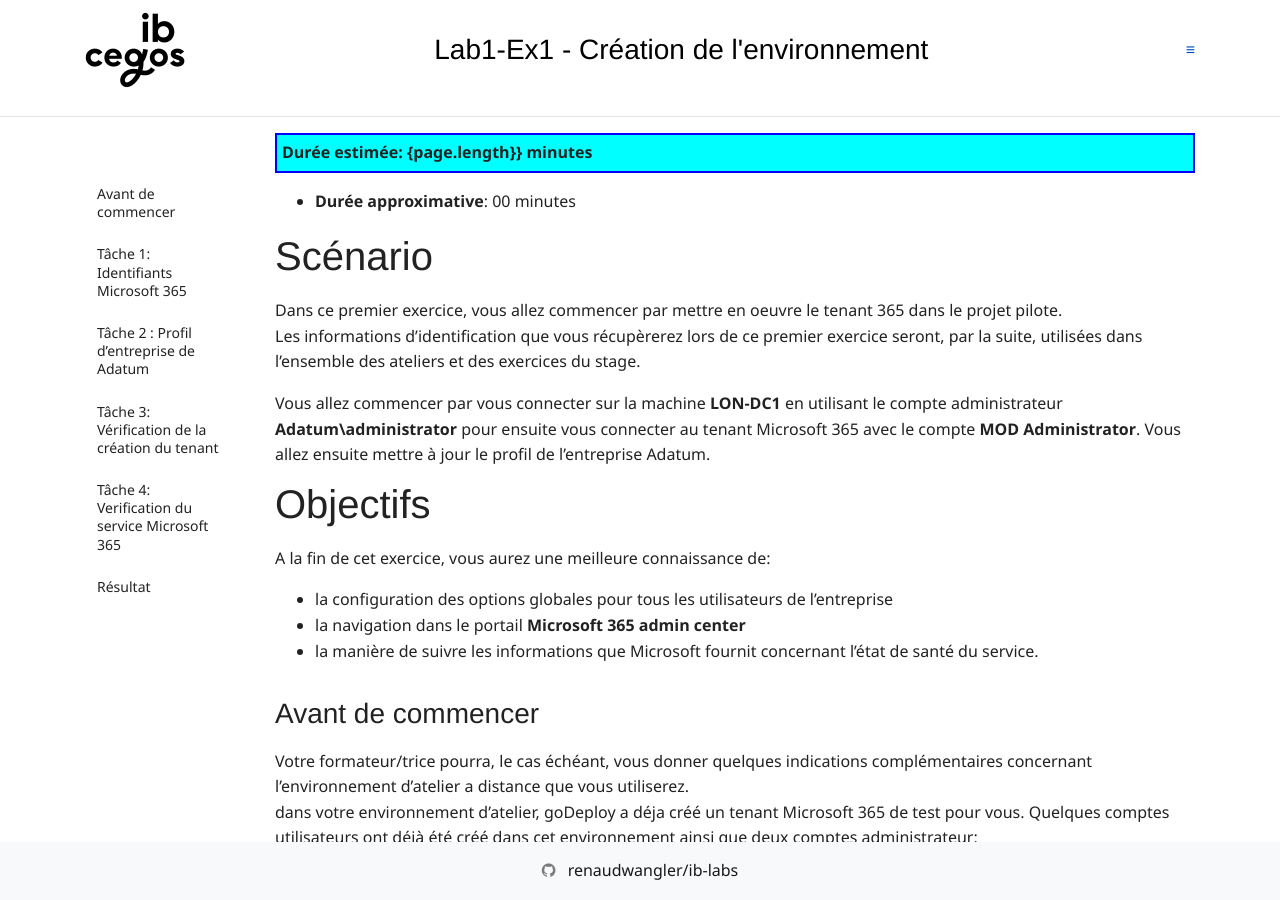
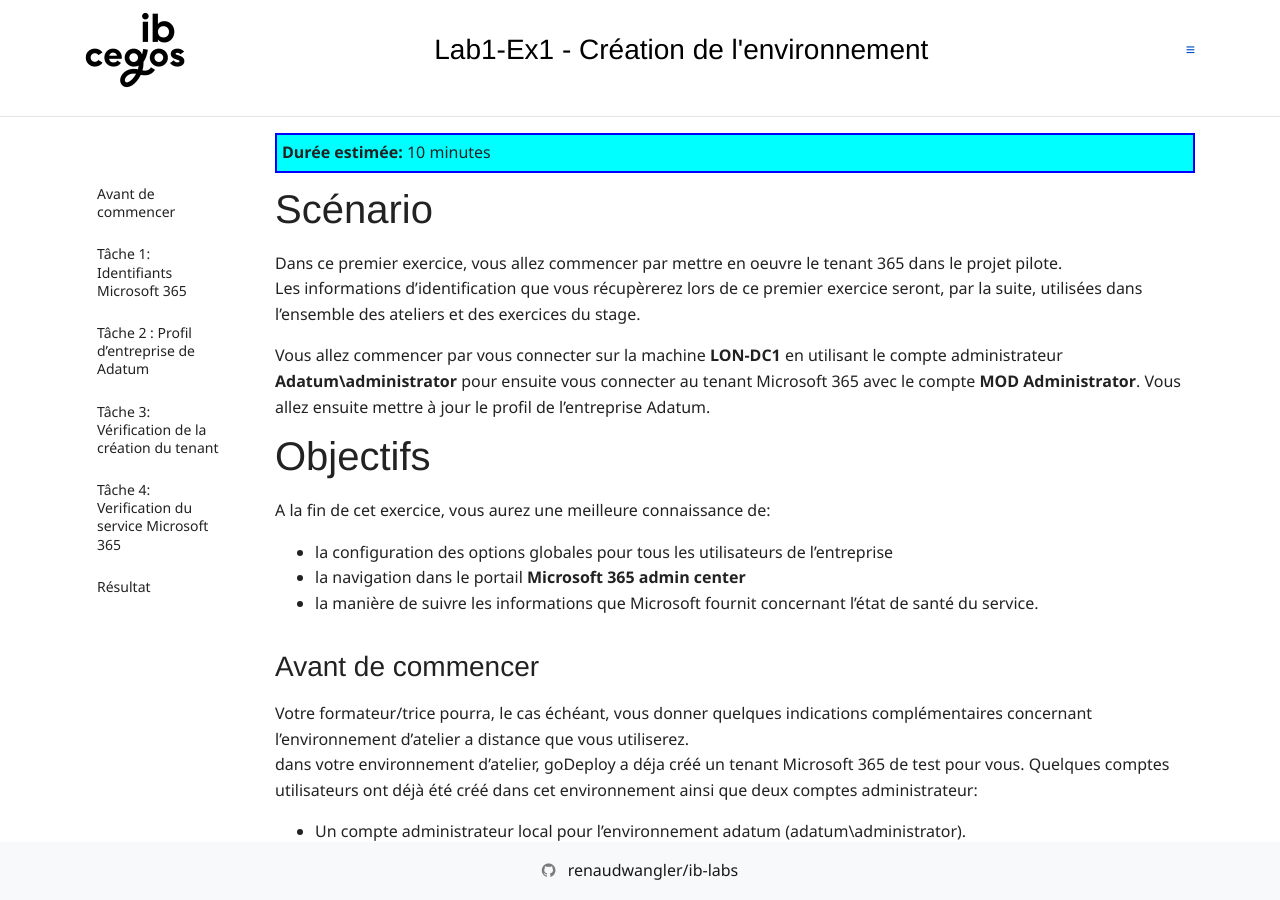
Before and after one commit to renaudwangler/ib-labs, a Jekyll site: the page built from msms030fr/lab1e1.md, in a window 1280 px wide and 900 px high. Built offline with Jekyll 4.4.1, drawn with Linux system fonts in a browser that asks for light colours; nearby versions of some CDN libraries; comment, search, counter and statistics services are not loaded.

```diff
--- a/_layouts/page.html
+++ b/_layouts/page.html
@@ -35,7 +35,7 @@ layout: default
             <hr class="" />
             <article class="col-sm-10 mb-5">
                 {% if page.length != "00" %}
-                  <div style="background-color: aqua;padding:5px;font-weight: bold;border:solid blue 2px"><strong>Durée estimée: </strong>{page.length}} minutes</div>
+                  <div style="background-color: aqua;padding:5px;border:solid blue 2px"><strong>Durée estimée: </strong>{{page.length}} minutes</div>
                 {% endif %}
                 {{ content }}
             </article>
--- a/msms030fr/lab1e1.md
+++ b/msms030fr/lab1e1.md
@@ -3,8 +3,6 @@ layout: page
 title: "Lab1-Ex1 - Création de l'environnement"
 length: "10"
 ---
-- **Durée approximative**: 00 minutes
-
 # Scénario
 Dans ce premier exercice, vous allez commencer par mettre en oeuvre le tenant 365 dans le projet pilote.
 Les informations d'identification que vous récupèrerez lors de ce premier exercice seront, par la suite, utilisées dans l'ensemble des ateliers et des exercices du stage.
```
Also changed, not shown: msms030fr/lab1e2.md (+0 -2 lines), msms030fr/lab1e3.md (+0 -2 lines).
